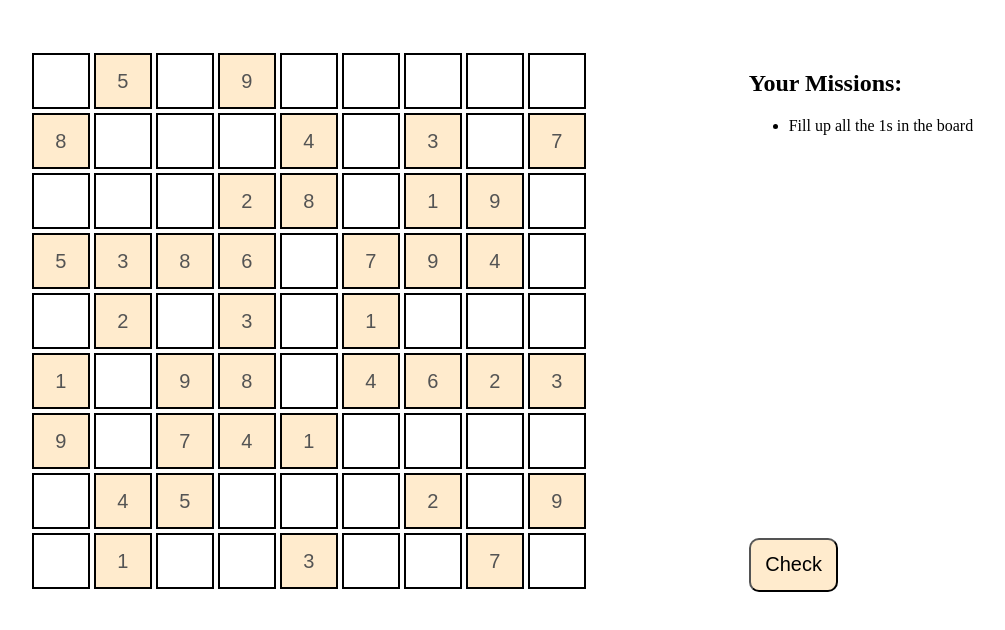
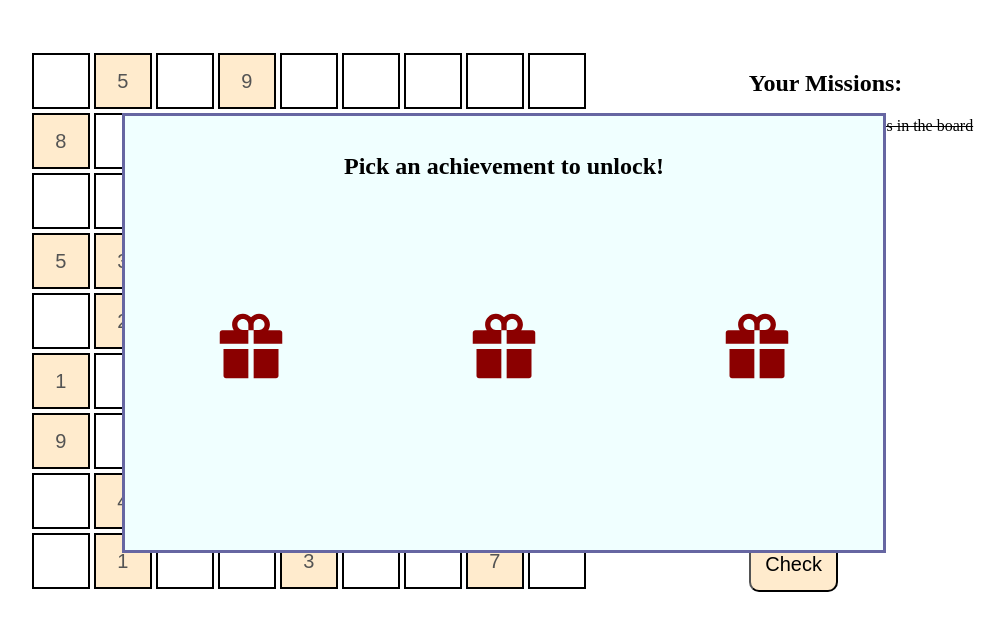
Before and after one commit to nicoletanyt/GamifiedPortfolio, a React (Create React App) app: page / in a window 1280 px wide. Shown: the top 630 px of the page, without its empty margins (139-1144 px from the left). Built offline with nearby package versions, Linux system fonts and the light colour scheme.

Commit message:
finished popup screen for unlocking achievements

```diff
--- a/package.json
+++ b/package.json
@@ -8,6 +8,7 @@
     "@testing-library/user-event": "^13.5.0",
     "react": "^18.2.0",
     "react-dom": "^18.2.0",
+    "react-icons": "^4.7.1",
     "react-scripts": "5.0.1",
     "web-vitals": "^2.1.4"
   },
--- a/src/App.css
+++ b/src/App.css
@@ -10,10 +10,12 @@ table input {
   background-color: blanchedalmond;
   pointer-events: none;
 }
-.main {
+.game {
   display: flex;
   justify-content: space-evenly;
   margin-top: 50px;
+  position: relative;
+  z-index: 0;
 }
 .sidebar {
   display: flex;
@@ -28,3 +30,74 @@ table input {
   border-radius: 10px;
   background-color: blanchedalmond;
 }
+.done {
+  text-decoration: line-through;
+}
+.overlay {
+  z-index: 1;
+  position: absolute;
+}
+.picker {
+  background-color: azure;
+  border: 3px rgb(102, 102, 162) solid;
+  width: 60%;
+  height: 80%;
+  margin-left: 20%;
+  margin-top: 5%;
+  display: flex;
+  flex-direction: column;
+  justify-content: space-evenly;
+  align-items: center;
+}
+.mainContainer {
+  position: relative;
+}
+.blur {
+  pointer-events: none;
+}
+.show {
+  visibility: visible;
+}
+.hidden {
+  visibility: hidden;
+}
+.card {
+  height: 90%;
+  width: 30%;
+  display: flex;
+  justify-content: center;
+  align-items: center;
+}
+.togglePoint {
+  cursor: pointer;
+}
+.giftIcon {
+  font-size: 80px;
+  color: darkred;
+  position: relative;
+}
+.cardContainer {
+  display: flex;
+  justify-content: space-around;
+  align-items: center;
+  width: 100%;
+  height: 60%;
+}
+.achievementCard {
+  display: flex;
+  flex-direction: column;
+  justify-content: center;
+  align-items: center;
+  width: 100%;
+  height: 100%;
+}
+.achievementIcon {
+  font-size: 70px;
+  color: black;
+  margin-bottom: 5%;
+}
+.doneBtn {
+  background-color: greenyellow;
+  padding: 10px;
+  border: 1px solid black;
+}
--- a/src/App.js
+++ b/src/App.js
@@ -1,13 +1,15 @@
 import { useState } from "react";
 import Board from "./components/Board";
-import CheckBtn from "./components/CheckBtn";
 import { getDeepCopy } from "./components/Board";
 import { initial } from "./components/Puzzle";
+import Picker from "./components/Picker";
+import Sidebar from "./components/Sidebar";
 
 export const numCheck = 1;
 
 function App() {
   const [sudokuBoard, setSudokuBoard] = useState(getDeepCopy(initial));
+  const [done, setDone] = useState(true);
 
   function inputChange(e, row, col) {
     let grid = getDeepCopy(sudokuBoard);
@@ -20,18 +22,25 @@ function App() {
     setSudokuBoard(grid);
   }
 
+  const onFinished = (e) => {
+    //Display Popup
+    setDone(true);
+  };
+
+  const hidePopup = (e) => {
+    setDone(false);
+  };
+
   return (
-    <div className="main">
-      <Board sudokuBoard={sudokuBoard} inputChange={inputChange} />
-      <div className="sidebar">
-        <div>
-          <h2>Your Missions: </h2>
-          <ul>
-            <li>Fill up all the 1s in the board</li>
-          </ul>
-        </div>
-
-        <CheckBtn grid={getDeepCopy(sudokuBoard)} />
+    <div className="mainContainer">
+      <Picker visibility={done} hidePopup={hidePopup} />
+      <div className={done ? "blur game" : "game"}>
+        <Board sudokuBoard={sudokuBoard} inputChange={inputChange} />
+        <Sidebar
+          done={done}
+          sudokuBoard={sudokuBoard}
+          onFinished={onFinished}
+        />
       </div>
     </div>
   );
--- /dev/null
+++ b/src/components/Achievements.js
@@ -0,0 +1,21 @@
+//Icon Imports
+import { MdSchool } from "react-icons/md";
+import { FaRobot, FaMusic } from "react-icons/fa";
+
+export const ACHIEVEMENTS = [
+  {
+    name: "School",
+    icon: <MdSchool className="achievementIcon" />,
+    revealed: false,
+  },
+  {
+    name: "Robotics",
+    icon: <FaRobot className="achievementIcon" />,
+    revealed: false,
+  },
+  {
+    name: "Music",
+    icon: <FaMusic className="achievementIcon" />,
+    revealed: false,
+  },
+];
--- /dev/null
+++ b/src/components/Card.js
@@ -0,0 +1,30 @@
+import React, { useState } from "react";
+import "../App.css";
+import { AiFillGift } from "react-icons/ai";
+
+export default function Card({ achievement, isOpened }) {
+  const [isRevealed, setIsRevealed] = useState(false);
+  function handleClick() {
+    if (!isOpened) {
+      setIsRevealed(true);
+      alert(
+        "You have unlocked a new achievement, head to your inventory on your bottom right to view!"
+      );
+    }
+  }
+
+  return (
+    <div
+      className={isOpened ? "blur card togglePoint" : "card togglePoint"}
+      onClick={handleClick}
+    >
+      <AiFillGift className={isRevealed ? "hidden giftIcon" : "giftIcon"} />
+      <div
+        className={isRevealed ? "overlay achievementCard" : "hidden overlay"}
+      >
+        {achievement.icon}
+        {achievement.name}
+      </div>
+    </div>
+  );
+}
--- a/src/components/CheckBtn.js
+++ b/src/components/CheckBtn.js
@@ -2,7 +2,7 @@ import React from "react";
 import "../App.css";
 import { numCheck } from "../App";
 
-export default function CheckBtn({ grid }) {
+export default function CheckBtn({ grid, onClicked }) {
   function checkRow(grid, row, num) {
     if (grid[row].indexOf(num) !== -1) {
       grid[row].splice(grid[row].indexOf(num), num);
@@ -45,7 +45,7 @@ export default function CheckBtn({ grid }) {
     for (let i = 0; i < 9; i++) {
       for (let j = 0; j < 9; j++) {
         if (grid[i][j] === numCheck) {
-          console.log(i, j);
+          // console.log(i, j);
           if (checkValid(grid, i, j, numCheck)) {
             numLeft--;
           } else {
@@ -58,6 +58,7 @@ export default function CheckBtn({ grid }) {
     console.log(numLeft);
     if (numLeft === 0) {
       alert("Congrats! You have completed mission 1!"); //show screen to see achievements
+      return true;
     } else {
       alert("You need to fill in more " + numCheck + "s!");
     }
@@ -65,9 +66,11 @@ export default function CheckBtn({ grid }) {
 
   return (
     <button
-      className="checkBtn"
-      onClick={() => {
-        checkOccurrences(grid, numCheck);
+      className="checkBtn togglePoint"
+      onClick={(e) => {
+        if (checkOccurrences(grid, numCheck)) {
+          onClicked(e);
+        }
       }}
     >
       Check
--- /dev/null
+++ b/src/components/DoneBtn.js
@@ -0,0 +1,12 @@
+import React from "react";
+
+export default function DoneBtn({ show, onClick }) {
+  return (
+    <div
+      className={show ? "doneBtn togglePoint" : "hidden doneBtn"}
+      onClick={onClick}
+    >
+      Done
+    </div>
+  );
+}
--- /dev/null
+++ b/src/components/Header.js
@@ -0,0 +1,5 @@
+import React from "react";
+
+export default function Header() {
+  return <h2>Pick an achievement to unlock!</h2>;
+}
--- /dev/null
+++ b/src/components/Picker.js
@@ -0,0 +1,35 @@
+import React, { useState } from "react";
+import "../App.css";
+import Card from "./Card";
+import Header from "./Header";
+import { ACHIEVEMENTS } from "./Achievements";
+import DoneBtn from "./DoneBtn";
+
+//Pick which achievement to view. "Popup".
+export default function Picker({ visibility, hidePopup }) {
+  const [isOpened, setIsOpened] = useState(false);
+
+  function handleClick() {
+    //User clicked on (opened) one of the gifts
+    setIsOpened(true);
+  }
+
+  return (
+    <div
+      className={visibility ? "overlay picker show" : "overlay picker hidden"}
+    >
+      <Header />
+      <div className="cardContainer" onClick={handleClick}>
+        {ACHIEVEMENTS.map((achievement, index) => (
+          <Card
+            key={index}
+            index={index}
+            achievement={achievement}
+            isOpened={isOpened}
+          />
+        ))}
+      </div>
+      <DoneBtn show={isOpened} onClick={hidePopup} />
+    </div>
+  );
+}
--- /dev/null
+++ b/src/components/Sidebar.js
@@ -0,0 +1,20 @@
+import React from "react";
+import CheckBtn from "./CheckBtn";
+import { getDeepCopy } from "./Board";
+
+export default function Sidebar({ done, sudokuBoard, onFinished }) {
+  return (
+    <div className="sidebar">
+      <div>
+        <h2>Your Missions: </h2>
+        <ul>
+          <li className={done ? "done" : null}>
+            Fill up all the 1s in the board
+          </li>
+        </ul>
+      </div>
+
+      <CheckBtn grid={getDeepCopy(sudokuBoard)} onClicked={onFinished} />
+    </div>
+  );
+}
```
Also changed, not shown: src/components/Board.js (+0 -48 lines), 1 other file (tests, documents, lock files or other folders).
